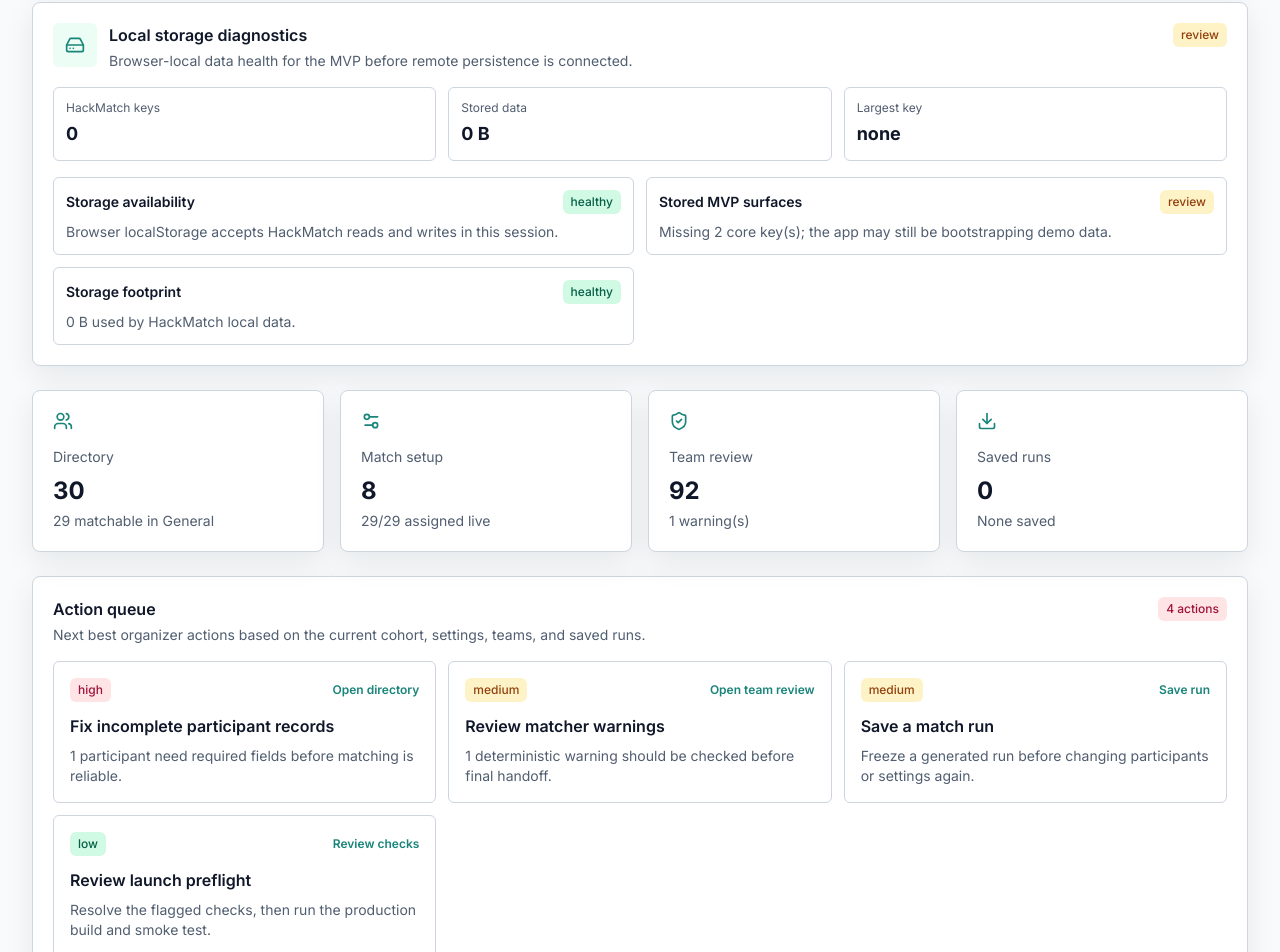
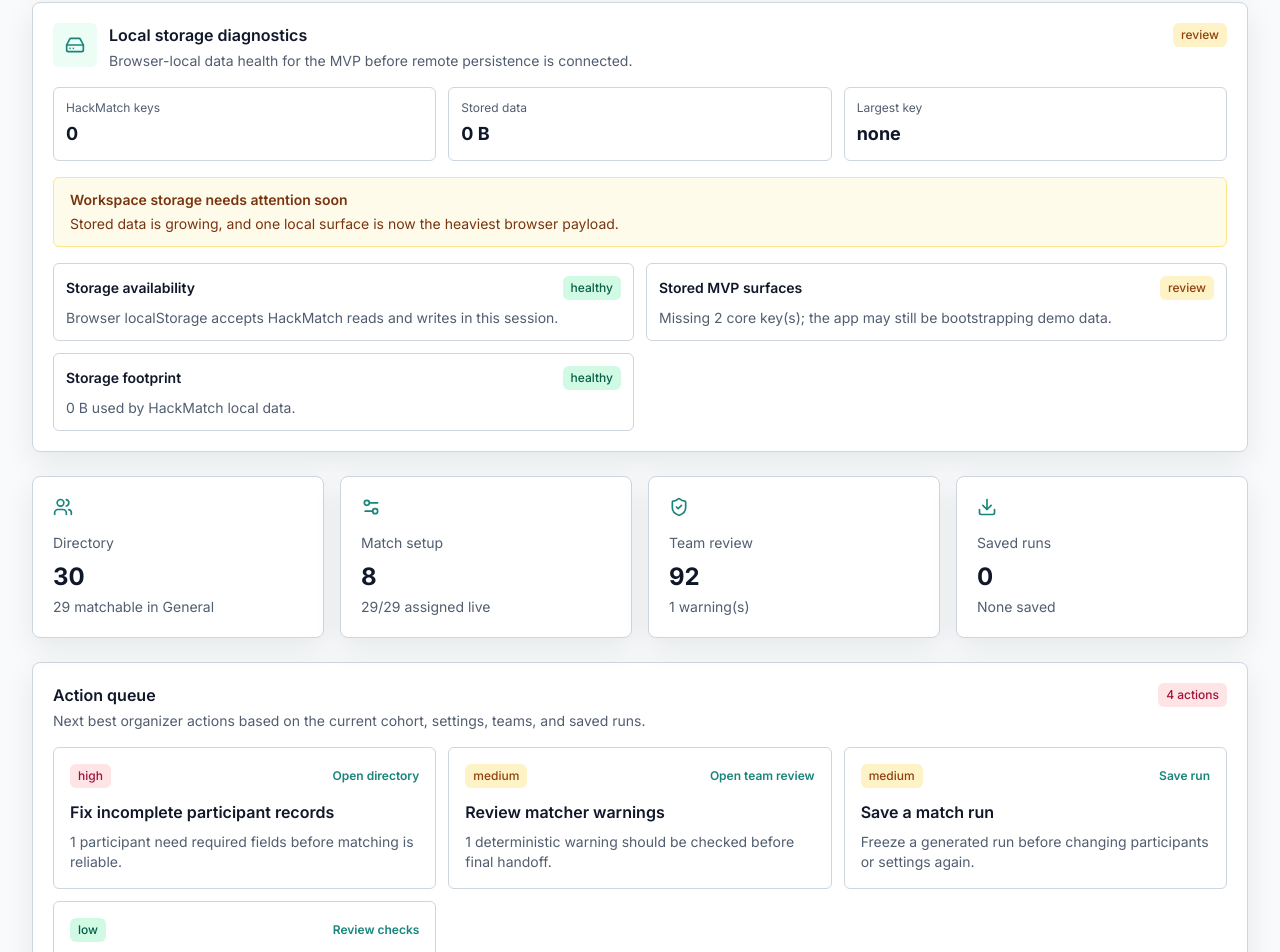
Before and after one commit to best-ed/HackMatch-AI, a Next.js app: page /admin in a window 1280 px wide. Shown: the part 1904-2856 px from the top of the page. Built offline with nearby package versions, Linux system fonts and the light colour scheme; no server answers; the database is empty.

Commit message:
feat: surface storage pressure on the admin dashboard

```diff
--- a/components/admin-local-storage-diagnostics.tsx
+++ b/components/admin-local-storage-diagnostics.tsx
@@ -9,6 +9,7 @@ import {
   type LocalStorageDiagnostics,
   type LocalStorageDiagnosticStatus
 } from "@/lib/local-storage-diagnostics";
+import { summarizeLocalStoragePressure } from "@/lib/local-storage-pressure";
 
 export function AdminLocalStorageDiagnostics() {
   const [diagnostics, setDiagnostics] = useState<LocalStorageDiagnostics | null>(null);
@@ -16,6 +17,7 @@ export function AdminLocalStorageDiagnostics() {
   useEffect(() => {
     setDiagnostics(readLocalStorageDiagnostics());
   }, []);
+  const pressure = diagnostics ? summarizeLocalStoragePressure(diagnostics) : null;
 
   return (
     <Card className="space-y-4">
@@ -40,6 +42,18 @@ export function AdminLocalStorageDiagnostics() {
         <DiagnosticMetric label="Stored data" value={diagnostics ? formatBytes(diagnostics.totalBytes) : "checking"} />
         <DiagnosticMetric label="Largest key" value={diagnostics?.largestKey ? formatBytes(diagnostics.largestKeyBytes) : "none"} />
       </div>
+      {pressure ? (
+        <div className={`rounded-md border px-4 py-3 text-sm ${
+          pressure.status === "healthy"
+            ? "border-emerald-200 bg-emerald-50 text-emerald-900"
+            : pressure.status === "review"
+              ? "border-amber-200 bg-amber-50 text-amber-900"
+              : "border-rose-200 bg-rose-50 text-rose-900"
+        }`}>
+          <div className="font-semibold">{pressure.title}</div>
+          <p className="mt-1">{pressure.detail}</p>
+        </div>
+      ) : null}
       <div className="grid gap-3 lg:grid-cols-2">
         {(diagnostics?.items ?? placeholderItems).map((item) => (
           <div className="rounded-md border border-border bg-white p-3" key={item.label}>
```
